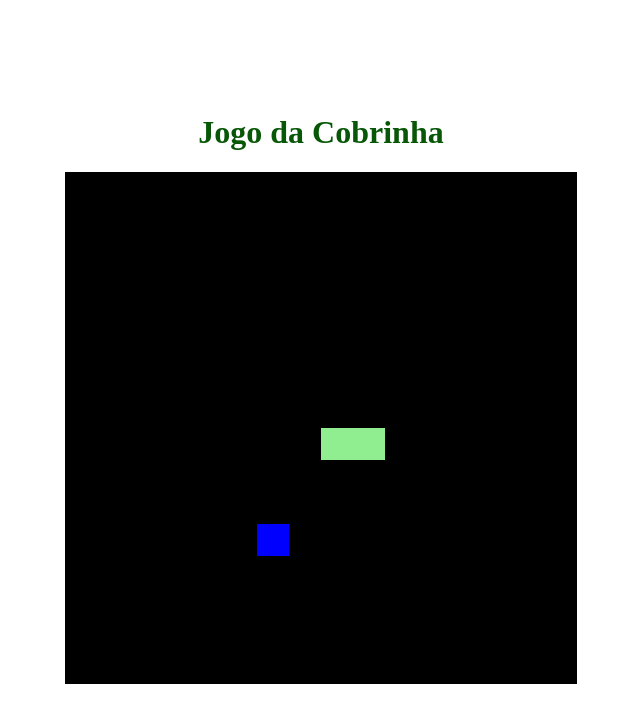
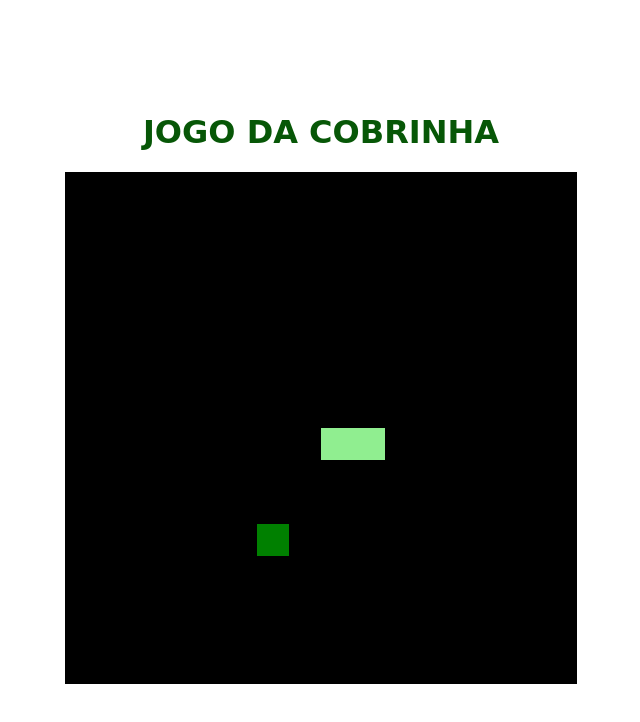
Before and after one commit to apriginh0/JogoDaCobrinha, a plain HTML site: page index.html in a window 1280 px wide. Shown: the whole page, without its empty margins (295-935 px from the left). Drawn offline with Linux system fonts and the light colour scheme.

Commit message:
version beta

```diff
--- a/index.html
+++ b/index.html
@@ -9,7 +9,7 @@
    <title>Jogo da Cobrinha</title>
 </head>
 <body>
-   <h1>Jogo da Cobrinha</h1>
+   <h1>JOGO DA COBRINHA</h1>
    <canvas id="snake" width="512" height="512"></canvas>
 </body>
 </html>
--- a/script.js
+++ b/script.js
@@ -25,7 +25,7 @@ function criarCobrinha (){
 }
 
 function drawFood (){
-    context.fillStyle = "blue";
+    context.fillStyle = "green";
     context.fillRect(food.x, food.y, box, box);
 }
 
--- a/style.css
+++ b/style.css
@@ -8,3 +8,7 @@ body{
    background-color:rgb(255, 255, 255);
    color: rgb(7, 87, 7);
 }
+h1{
+   font-family: cursive;
+   text-shadow: 5px, 5px black;
+}
```
